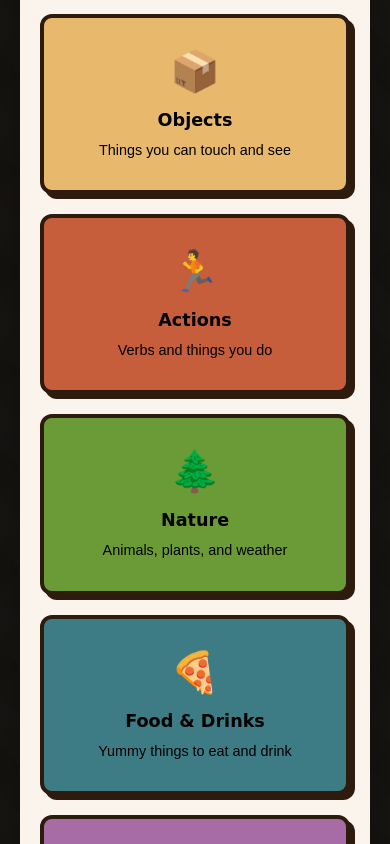
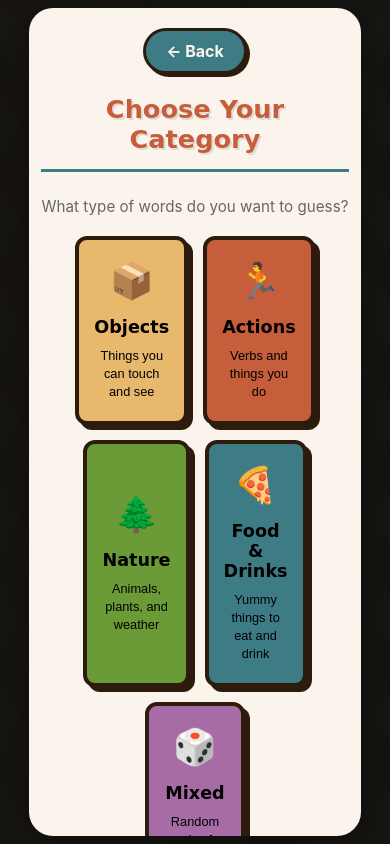
Before and after one commit to ChilliRoger/Goofyji, a Next.js app: page /game in a window 390 px wide. Built offline with nearby package versions, Linux system fonts and the light colour scheme.

Commit message:
mobile optimized

```diff
--- a/app/globals.css
+++ b/app/globals.css
@@ -16,6 +16,7 @@
   --warning-color: #d4a574;
 
   --font-primary: "Comic Sans MS", "Chalkboard SE", "Comic Neue", cursive;
+  --font-title: "Pixelify Sans", "Press Start 2P", monospace;
   --font-secondary: -apple-system, BlinkMacSystemFont, "Segoe UI", sans-serif;
 
   --shadow-sm: 0 2px 4px rgba(0, 0, 0, 0.1);
@@ -88,13 +89,15 @@ body {
 }
 
 .game-title {
-  font-family: var(--font-primary);
-  font-size: 4rem;
+  font-family: var(--font-title);
+  font-size: 3.2rem;
   color: var(--primary-color);
   margin-bottom: 20px;
-  text-shadow: 4px 4px 0 var(--dark-color), 2px 2px 0 var(--accent-color);
-  font-weight: 900;
-  letter-spacing: 2px;
+  -webkit-text-stroke: 1.5px var(--dark-color);
+  font-weight: 700;
+  letter-spacing: 3px;
+  font-style: normal;
+  text-transform: uppercase;
 }
 
 .title-emoji {
@@ -687,6 +690,31 @@ body {
   animation: zoomIn 0.5s ease;
 }
 
+.category-back-button {
+  background: var(--secondary-color);
+  color: var(--light-color);
+  border: 3px solid var(--dark-color);
+  padding: 10px 20px;
+  font-size: 1rem;
+  font-weight: bold;
+  border-radius: 25px;
+  cursor: pointer;
+  box-shadow: 3px 3px 0 var(--dark-color);
+  transition: var(--transition);
+  margin-bottom: 20px;
+  font-family: var(--font-secondary);
+}
+
+.category-back-button:hover {
+  transform: translateY(-2px);
+  box-shadow: 4px 4px 0 var(--dark-color);
+}
+
+.category-back-button:active {
+  transform: translateY(0);
+  box-shadow: 2px 2px 0 var(--dark-color);
+}
+
 .category-title {
   font-family: var(--font-primary);
   font-size: 3rem;
@@ -1028,11 +1056,13 @@ body {
 /* RESPONSIVE DESIGN */
 @media (max-width: 768px) {
   .home-container {
-    padding: 30px 20px;
+    padding: 25px 15px;
+    max-height: 100vh;
   }
 
   .game-title {
-    font-size: 3rem;
+    font-size: 2.8rem;
+    margin-bottom: 15px;
   }
 
   .title-emoji {
@@ -1040,76 +1070,140 @@ body {
   }
 
   .game-description {
-    font-size: 1.1rem;
+    font-size: 1rem;
+    margin-bottom: 20px;
+  }
+
+  .header-buttons {
+    flex-direction: row;
+    gap: 10px;
+    flex-wrap: wrap;
+  }
+
+  .help-button,
+  .guide-button {
+    font-size: 0.9rem;
+    padding: 10px 20px;
   }
 
   .features {
-    grid-template-columns: 1fr;
+    grid-template-columns: 1fr 1fr;
+    gap: 10px;
+    margin: 20px 0;
+  }
+
+  .feature {
+    padding: 12px 8px;
+    font-size: 0.85rem;
   }
 
   .start-button {
-    padding: 15px 40px;
-    font-size: 1.3rem;
+    padding: 15px 35px;
+    font-size: 1.2rem;
+    margin: 15px 0;
   }
 
   .game-header {
-    flex-direction: column;
+    flex-direction: row;
+    flex-wrap: wrap;
+    gap: 10px;
+    padding: 12px 15px;
+  }
+
+  .quit-button {
+    font-size: 0.9rem;
+    padding: 8px 15px;
+  }
+
+  .score-counter {
     gap: 15px;
-  }
-
-  .score-counter {
-    gap: 20px;
+    font-size: 0.9rem;
+  }
+
+  .lives-container {
+    font-size: 1.2rem;
   }
 
   .emoji-container {
-    font-size: 3.5rem;
+    font-size: 3rem;
+    gap: 15px;
+  }
+
+  .emoji-display {
+    padding: 35px 25px;
+    min-width: auto;
+    width: 90%;
   }
 
   .guess-form {
     flex-direction: column;
+    gap: 12px;
+    width: 90%;
+  }
+
+  .guess-input {
+    width: 100%;
   }
 
   .submit-button {
     width: 100%;
+    padding: 14px 30px;
+  }
+
+  .hint-button {
+    width: 90%;
+    margin-top: 10px;
   }
 
   .game-over-content {
-    padding: 30px 20px;
+    padding: 25px 15px;
+    max-width: 90%;
   }
 
   .game-over-title {
+    font-size: 2.2rem;
+  }
+
+  .final-score-value {
     font-size: 2.5rem;
   }
 
-  .final-score-value {
-    font-size: 3rem;
-  }
-
   .roast-text {
+    font-size: 1rem;
+  }
+
+  .restart-button {
     font-size: 1.1rem;
+    padding: 14px 30px;
+  }
+
+  .category-overlay {
+    overflow-y: auto;
   }
 
   .category-container {
-    padding: 30px 20px;
+    padding: 25px 15px;
+    max-width: 90%;
+    max-height: 95vh;
+    overflow-y: auto;
   }
 
   .category-title {
-    font-size: 2rem;
+    font-size: 1.8rem;
   }
 
   .category-subtitle {
-    font-size: 1.1rem;
+    font-size: 1rem;
   }
 
   .category-grid {
-    flex-direction: column;
+    grid-template-columns: 1fr;
+    gap: 15px;
     max-width: 100%;
   }
 
-  .category-grid .category-card,
-  .category-grid .category-card:nth-child(n + 4) {
-    flex: 1 1 100%;
-    max-width: 100%;
+  .category-card {
+    padding: 25px 20px;
   }
 
   .category-emoji {
@@ -1117,47 +1211,100 @@ body {
   }
 
   .category-name {
-    font-size: 1.1rem;
+    font-size: 1.2rem;
+  }
+
+  .category-description {
+    font-size: 0.85rem;
   }
 
   .round-result-content {
-    padding: 30px 20px;
+    padding: 25px 15px;
+    max-width: 90%;
   }
 
   .result-icon {
-    font-size: 3.5rem;
+    font-size: 3rem;
   }
 
   .result-title {
-    font-size: 2rem;
+    font-size: 1.8rem;
   }
 
   .answer-text {
-    font-size: 1.5rem;
+    font-size: 1.3rem;
   }
 
   .next-round-button {
     font-size: 1.1rem;
-    padding: 15px 40px;
+    padding: 14px 35px;
+  }
+
+  .timer-container {
+    padding: 12px;
+  }
+
+  .timer-time {
+    font-size: 1.3rem;
   }
 }
 
 @media (max-width: 480px) {
+  .home-container {
+    padding: 20px 12px;
+  }
+
   .game-title {
-    font-size: 2.5rem;
+    font-size: 2.2rem;
+  }
+
+  .game-description {
+    font-size: 0.95rem;
+  }
+
+  .header-buttons {
+    width: 100%;
+  }
+
+  .help-button,
+  .guide-button {
+    flex: 1;
+    font-size: 0.85rem;
+    padding: 8px 12px;
+  }
+
+  .features {
+    gap: 8px;
+    margin: 15px 0;
+  }
+
+  .feature {
+    padding: 10px 6px;
+    font-size: 0.8rem;
+  }
+
+  .start-button {
+    font-size: 1.1rem;
+    padding: 12px 30px;
   }
 
   .emoji-container {
     font-size: 2.5rem;
+    gap: 10px;
   }
 
   .emoji-display {
-    padding: 30px;
-    min-width: 250px;
+    padding: 25px 20px;
+    width: 95%;
+  }
+
+  .difficulty-badge {
+    font-size: 0.75rem;
+    padding: 4px 10px;
   }
 
   .score-value {
-    font-size: 1.5rem;
+    font-size: 1.3rem;
   }
 
   .guess-input {
@@ -1167,7 +1314,96 @@ body {
 
   .submit-button {
     font-size: 1rem;
-    padding: 12px 20px;
+    padding: 12px 25px;
+  }
+
+  .hint-button {
+    font-size: 0.9rem;
+    padding: 10px 20px;
+  }
+
+  .game-over-title {
+    font-size: 2rem;
+  }
+
+  .final-score-value {
+    font-size: 2.2rem;
+  }
+
+  .roast-text {
+    font-size: 0.95rem;
+  }
+
+  .restart-button {
+    font-size: 1rem;
+    padding: 12px 25px;
+  }
+
+  .category-overlay {
+    overflow-y: auto;
+  }
+
+  .category-container {
+    padding: 20px 12px;
+    max-width: 95%;
+    max-height: 98vh;
+    overflow-y: auto;
+  }
+
+  .category-title {
+    font-size: 1.6rem;
+  }
+
+  .category-subtitle {
+    font-size: 0.95rem;
+    margin-bottom: 20px;
+  }
+
+  .category-card {
+    padding: 20px 15px;
+  }
+
+  .category-emoji {
+    font-size: 2.2rem;
+  }
+
+  .category-name {
+    font-size: 1.1rem;
+  }
+
+  .category-description {
+    font-size: 0.8rem;
+  }
+
+  .result-title {
+    font-size: 1.6rem;
+  }
+
+  .answer-text {
+    font-size: 1.2rem;
+  }
+
+  .next-round-button {
+    font-size: 1rem;
+    padding: 12px 30px;
+  }
+
+  .help-popup {
+    padding: 20px 15px;
+    max-width: 95%;
+  }
+
+  .help-header h2 {
+    font-size: 1.4rem;
+  }
+
+  .help-item p {
+    font-size: 0.9rem;
+  }
+
+  .got-it-button {
+    font-size: 1rem;
+    padding: 12px 30px;
   }
 }
 
--- a/app/layout.tsx
+++ b/app/layout.tsx
@@ -13,6 +13,11 @@ export default function RootLayout({
 }) {
   return (
     <html lang="en">
+      <head>
+        <link rel="preconnect" href="https://fonts.googleapis.com" />
+        <link rel="preconnect" href="https://fonts.gstatic.com" crossOrigin="anonymous" />
+        <link href="https://fonts.googleapis.com/css2?family=Pixelify+Sans:wght@400;700&display=swap" rel="stylesheet" />
+      </head>
       <body>{children}</body>
     </html>
   );
--- a/app/page.tsx
+++ b/app/page.tsx
@@ -26,7 +26,7 @@ export default function HomePage() {
       {showHelp && <HelpPopup onClose={() => setShowHelp(false)} />}
 
       <div className="home-container">
-        <h1 className="game-title">Goofyji</h1>
+        <h1 className="game-title">"Goofyji"</h1>
 
         <div className="header-buttons">
           <button onClick={() => setShowHelp(true)} className="help-button">
--- a/components/CategorySelector.tsx
+++ b/components/CategorySelector.tsx
@@ -1,10 +1,13 @@
 "use client";
+
+import { useRouter } from "next/navigation";
 
 interface CategorySelectorProps {
   onSelect: (category: string) => void;
 }
 
 export default function CategorySelector({ onSelect }: CategorySelectorProps) {
+  const router = useRouter();
   const categories = [
     {
       id: "objects",
@@ -41,6 +44,13 @@ export default function CategorySelector({ onSelect }: CategorySelectorProps) {
   return (
     <div className="category-overlay">
       <div className="category-container">
+        <button
+          onClick={() => router.push("/")}
+          className="category-back-button"
+        >
+          ← Back
+        </button>
+
         <h2 className="category-title">Choose Your Category</h2>
         <p className="category-subtitle">
           What type of words do you want to guess?
```
